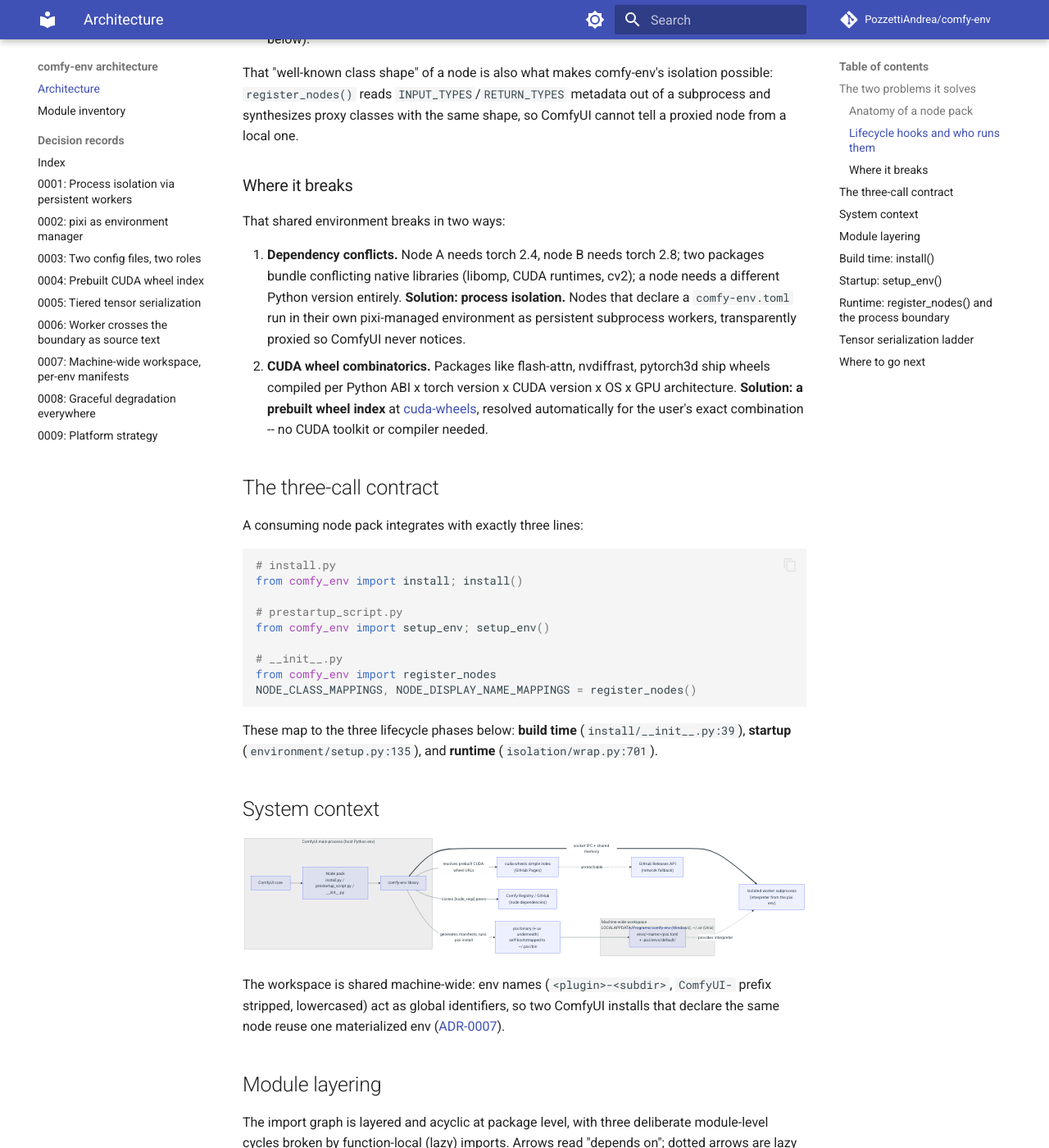
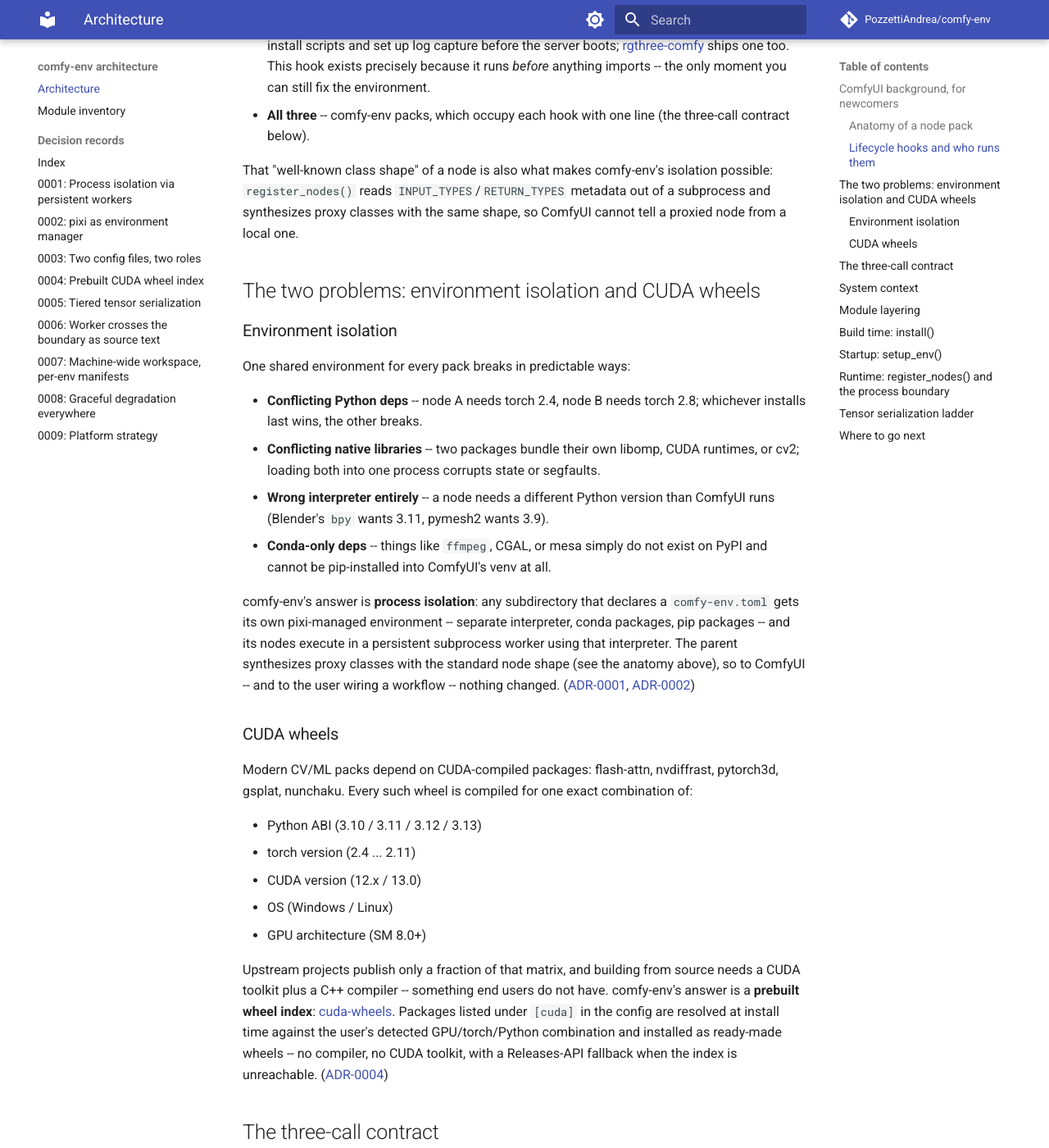
Before and after one commit to Comfy-Forge/comfy-forge-docs, an MkDocs documentation site: the page built from docs/index.md, in a window 1280 px wide and 1400 px high, scrolled down 2275 px. Shown: the whole window at 82% size. Built offline with MkDocs 1.6.1 and Material for MkDocs 9.7.7, drawn with Linux system fonts in a browser that asks for light colours; comment, search, counter and statistics services are not loaded; some of the changed text lies outside the part shown.

Commit message:
Restructure: state both problems upfront, expand each in its own section
Co-Authored-By: Claude Fable 5 <noreply@anthropic.com>

```diff
--- a/docs/index.md
+++ b/docs/index.md
@@ -4,9 +4,16 @@
 management and automatic CUDA wheel resolution for ComfyUI custom nodes
 (~12,000 lines of Python under `src/comfy_env/`).
 
-## The two problems it solves
+comfy-env solves two problems: **environment isolation** (nodes with
+conflicting dependencies each get their own Python environment, transparently)
+and **CUDA wheels** (prebuilt CUDA binaries resolved for the user's exact
+machine -- no compiler, no CUDA toolkit). Both are expanded
+[below](#the-two-problems-environment-isolation-and-cuda-wheels), after a
+short ComfyUI primer.
 
-**ComfyUI context, for newcomers:** ComfyUI loads every custom node pack into
+## ComfyUI background, for newcomers
+
+ComfyUI loads every custom node pack into
 one shared Python process with one shared environment. A node pack is a
 directory under `custom_nodes/` whose `__init__.py` exports
 `NODE_CLASS_MAPPINGS`; ComfyUI also runs an optional `install.py` (at install
@@ -108,23 +115,52 @@ isolation possible: `register_nodes()` reads `INPUT_TYPES`/`RETURN_TYPES`
 metadata out of a subprocess and synthesizes proxy classes with the same
 shape, so ComfyUI cannot tell a proxied node from a local one.
 
-### Where it breaks
+## The two problems: environment isolation and CUDA wheels
 
-That shared environment breaks in two ways:
+### Environment isolation
 
-1. **Dependency conflicts.** Node A needs torch 2.4, node B needs torch 2.8;
-   two packages bundle conflicting native libraries (libomp, CUDA runtimes,
-   cv2); a node needs a different Python version entirely.
-   **Solution: process isolation.** Nodes that declare a `comfy-env.toml` run
-   in their own pixi-managed environment as persistent subprocess workers,
-   transparently proxied so ComfyUI never notices.
-2. **CUDA wheel combinatorics.** Packages like flash-attn, nvdiffrast,
-   pytorch3d ship wheels compiled per Python ABI x torch version x CUDA
-   version x OS x GPU architecture.
-   **Solution: a prebuilt wheel index** at
-   [cuda-wheels](https://github.com/PozzettiAndrea/cuda-wheels), resolved
-   automatically for the user's exact combination -- no CUDA toolkit or
-   compiler needed.
+One shared environment for every pack breaks in predictable ways:
+
+- **Conflicting Python deps** -- node A needs torch 2.4, node B needs
+  torch 2.8; whichever installs last wins, the other breaks.
+- **Conflicting native libraries** -- two packages bundle their own libomp,
+  CUDA runtimes, or cv2; loading both into one process corrupts state or
+  segfaults.
+- **Wrong interpreter entirely** -- a node needs a different Python version
+  than ComfyUI runs (Blender's `bpy` wants 3.11, pymesh2 wants 3.9).
+- **Conda-only deps** -- things like `ffmpeg`, CGAL, or mesa simply do not
+  exist on PyPI and cannot be pip-installed into ComfyUI's venv at all.
+
+comfy-env's answer is **process isolation**: any subdirectory that declares a
+`comfy-env.toml` gets its own pixi-managed environment -- separate
+interpreter, conda packages, pip packages -- and its nodes execute in a
+persistent subprocess worker using that interpreter. The parent synthesizes
+proxy classes with the standard node shape (see the anatomy above), so to
+ComfyUI -- and to the user wiring a workflow -- nothing changed.
+([ADR-0001](adr/0001-process-isolation-via-persistent-subprocess-workers.md),
+[ADR-0002](adr/0002-pixi-as-environment-manager.md))
+
+### CUDA wheels
+
+Modern CV/ML packs depend on CUDA-compiled packages: flash-attn, nvdiffrast,
+pytorch3d, gsplat, nunchaku. Every such wheel is compiled for one exact
+combination of:
+
+- Python ABI (3.10 / 3.11 / 3.12 / 3.13)
+- torch version (2.4 ... 2.11)
+- CUDA version (12.x / 13.0)
+- OS (Windows / Linux)
+- GPU architecture (SM 8.0+)
+
+Upstream projects publish only a fraction of that matrix, and building from
+source needs a CUDA toolkit plus a C++ compiler -- something end users do not
+have. comfy-env's answer is a **prebuilt wheel index**:
+[cuda-wheels](https://github.com/PozzettiAndrea/cuda-wheels). Packages listed
+under `[cuda]` in the config are resolved at install time against the user's
+detected GPU/torch/Python combination and installed as ready-made wheels --
+no compiler, no CUDA toolkit, with a Releases-API fallback when the index is
+unreachable.
+([ADR-0004](adr/0004-prebuilt-cuda-wheel-index.md))
 
 ## The three-call contract
 
```
